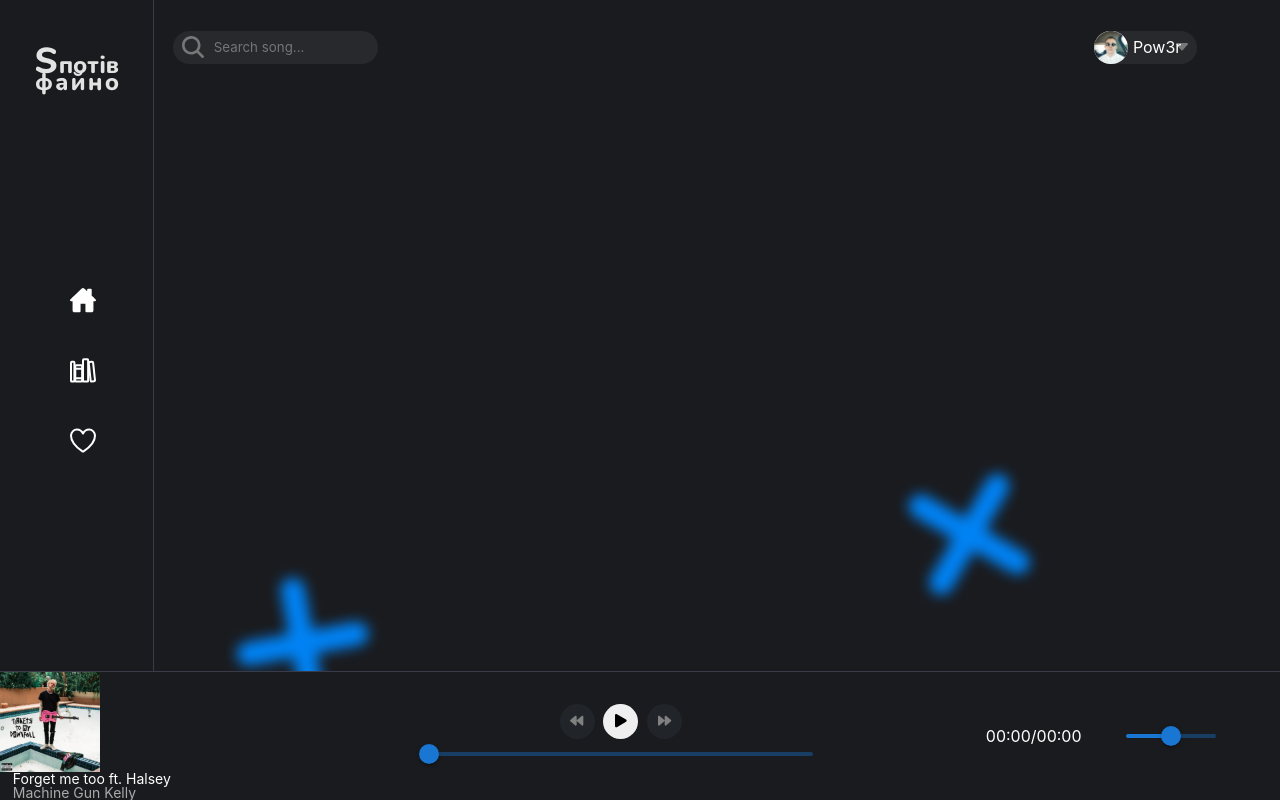
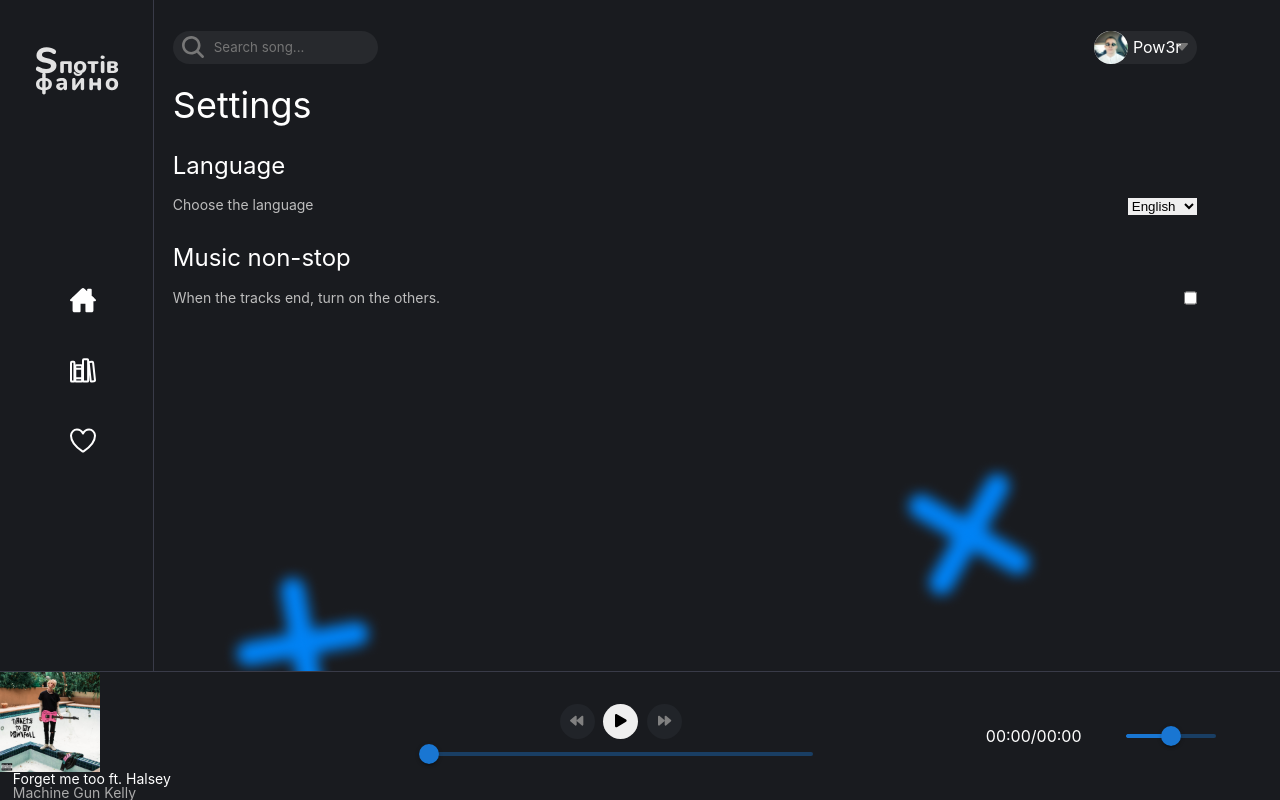
Before and after one commit to pow3r-prog/spotiv-faino-react, a React (Create React App) app: page /settings in a window 1280 px wide. Built offline with nearby package versions, Linux system fonts and the light colour scheme.

Commit message:
adding profile & settings component & updating settings component

```diff
--- a/src/App.js
+++ b/src/App.js
@@ -6,6 +6,8 @@ import {
   FavoriteSongs,
   Library,
   SongsBase,
+  Profile,
+  Settings,
 } from './components'
 import { Switch, Route } from 'react-router-dom'
 
@@ -19,6 +21,8 @@ function App() {
         <Route exact path='/home' component={Home} />
         <Route path='/favorite' component={FavoriteSongs} />
         <Route path='/library' component={Library} />
+        <Route path='/profile' component={Profile} />
+        <Route path='/settings' component={Settings} />
       </Switch>
       <SongsBase />
     </div>
--- a/src/components/Header/ProfileMenu.jsx
+++ b/src/components/Header/ProfileMenu.jsx
@@ -5,10 +5,10 @@ const ProfileMenu = () => {
     return (
          <div className='profile__menu'>
              <div className='menu__list'>
-                    <Link className="menu__list_item" to='/home' style={{color:'#fff'}}>
+                    <Link className="menu__list_item" to='/profile' style={{color:'#fff'}}>
                         Profile
                     </Link>
-                    <Link className="menu__list_item" to='/library' style={{color:'#fff'}}>
+                    <Link className="menu__list_item" to='/settings' style={{color:'#fff'}}>
                         Settings
                     </Link>
                     <Link className="menu__list_item" to='/favorite' style={{color:'#fff'}}>
--- /dev/null
+++ b/src/components/Profile/Profile.jsx
@@ -0,0 +1,11 @@
+import React from 'react'
+
+const Profile = () => {
+    return (
+        <div className='container'>
+            <h1>profile</h1>
+        </div>
+    )
+}
+
+export default Profile
--- /dev/null
+++ b/src/components/Settings/Settings.jsx
@@ -0,0 +1,34 @@
+import React from 'react'
+
+const Settings = () => {
+    return (
+        <div className='container'>
+            <div className="settings">
+                <h1 className='settings__header'>Settings</h1>
+                <div className='settings__list'>
+                    <div className="change__language">
+                        <h2>Language</h2>
+                        <div className='change__language_settings'>
+                            <p>Choose the language</p>
+                            <select name="Choose language" id="">
+                                <option value="">English</option>
+                                <option value="">Ukraine</option>
+                                <option value="">Russian</option>
+                                <option value="">Japan</option>
+                            </select>
+                        </div>
+                    </div>
+                    <div className="non-stop__settings">
+                        <h2>Music non-stop</h2>
+                        <div className='non-stop__change'>
+                            <p>When the tracks end, turn on the others.</p>
+                            <input type="checkbox" name="non-stop" id="" />
+                        </div>
+                    </div>
+                </div>
+            </div>
+        </div>
+    )
+}
+
+export default Settings
--- /dev/null
+++ b/src/components/Settings/Settings.scss
@@ -0,0 +1,37 @@
+.settings {
+    width: 100%;
+    margin-top: 2%;
+    &__header {
+        width: 100%;
+        color: #fff;
+        font-size: 36px;
+    }
+    &__list {
+        margin-top: 3%;
+        .change__language {
+            h2 {
+                font-size: 24px;
+                color: #fff;
+            }
+            &_settings {
+                display: flex;
+                justify-content: space-between;
+                margin-top: 2%;
+                color: #BDBDBD;
+            }
+        }
+        .non-stop__settings {
+            margin-top: 3%;
+            h2 {
+                    font-size: 24px;
+                    color: #fff;
+            }
+            .non-stop__change {
+                display: flex;
+                justify-content: space-between;
+                margin-top: 2%;
+                color: #BDBDBD;
+            }
+        }
+    }
+}
--- a/src/components/index.js
+++ b/src/components/index.js
@@ -4,3 +4,5 @@ export { default as Home } from './Home/Home'
 export { default as Library } from './Library/Library'
 export { default as FavoriteSongs } from './FavoriteSongs/FavoriteSongs'
 export { default as SongsBase } from './Songs/SongsBase'
+export { default as Profile } from './Profile/Profile'
+export { default as Settings } from './Settings/Settings'
--- a/src/components/mainStyle.scss
+++ b/src/components/mainStyle.scss
@@ -4,6 +4,8 @@
 @import './FavoriteSongs//FavoriveSongs.scss';
 @import './MusicPlayer/MusicPlayer.scss';
 @import './Library/Library.scss';
+@import './Profile/Profile.scss';
+@import './Settings/Settings.scss';
 .container {
   display: flex;
   flex-wrap: wrap;
```
Also changed, not shown: src/components/Profile/Profile.scss (added), src/components/accets/img/dropDownIcon.svg (deleted), src/components/accets/img/profilePhoto.jpeg (added).
